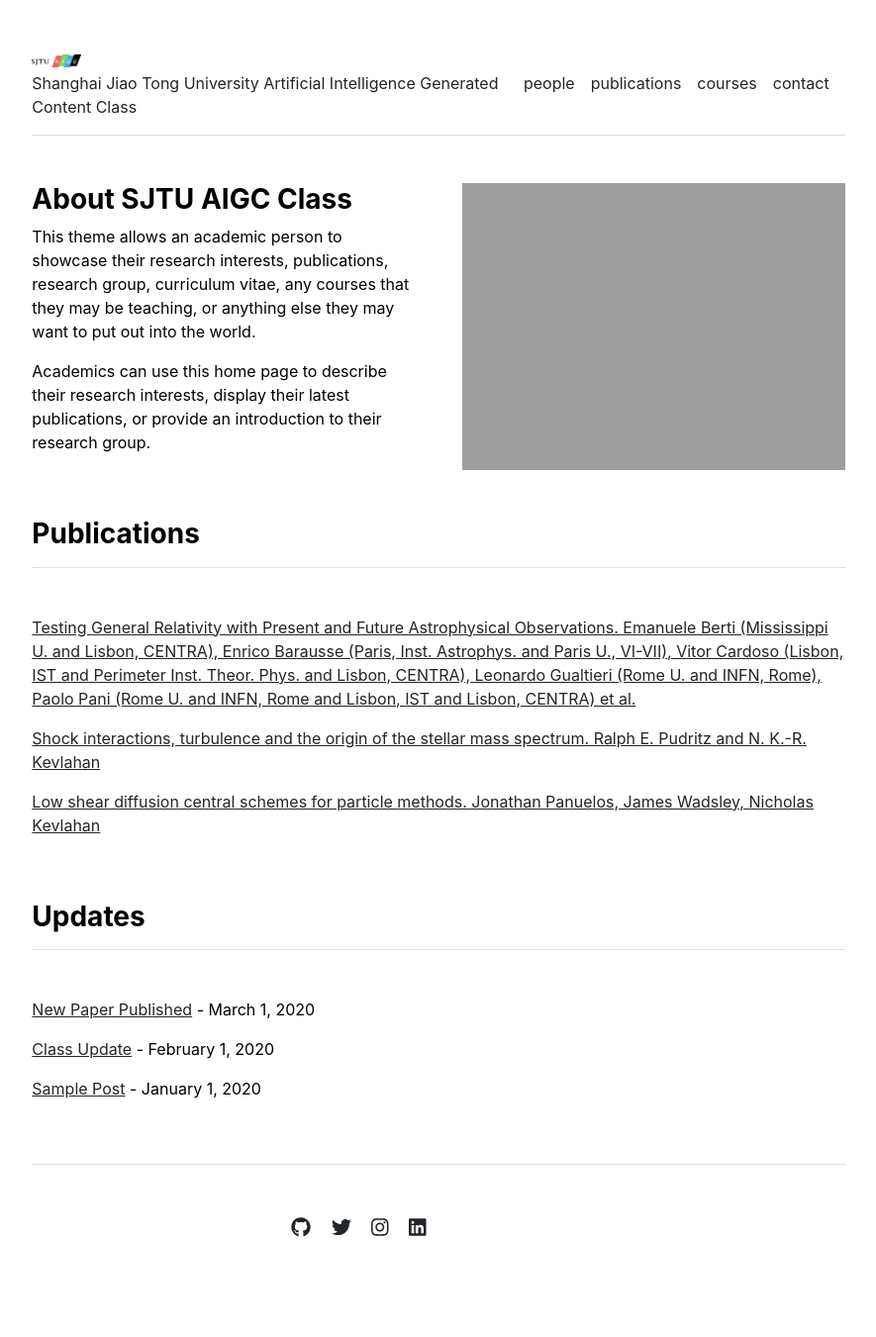
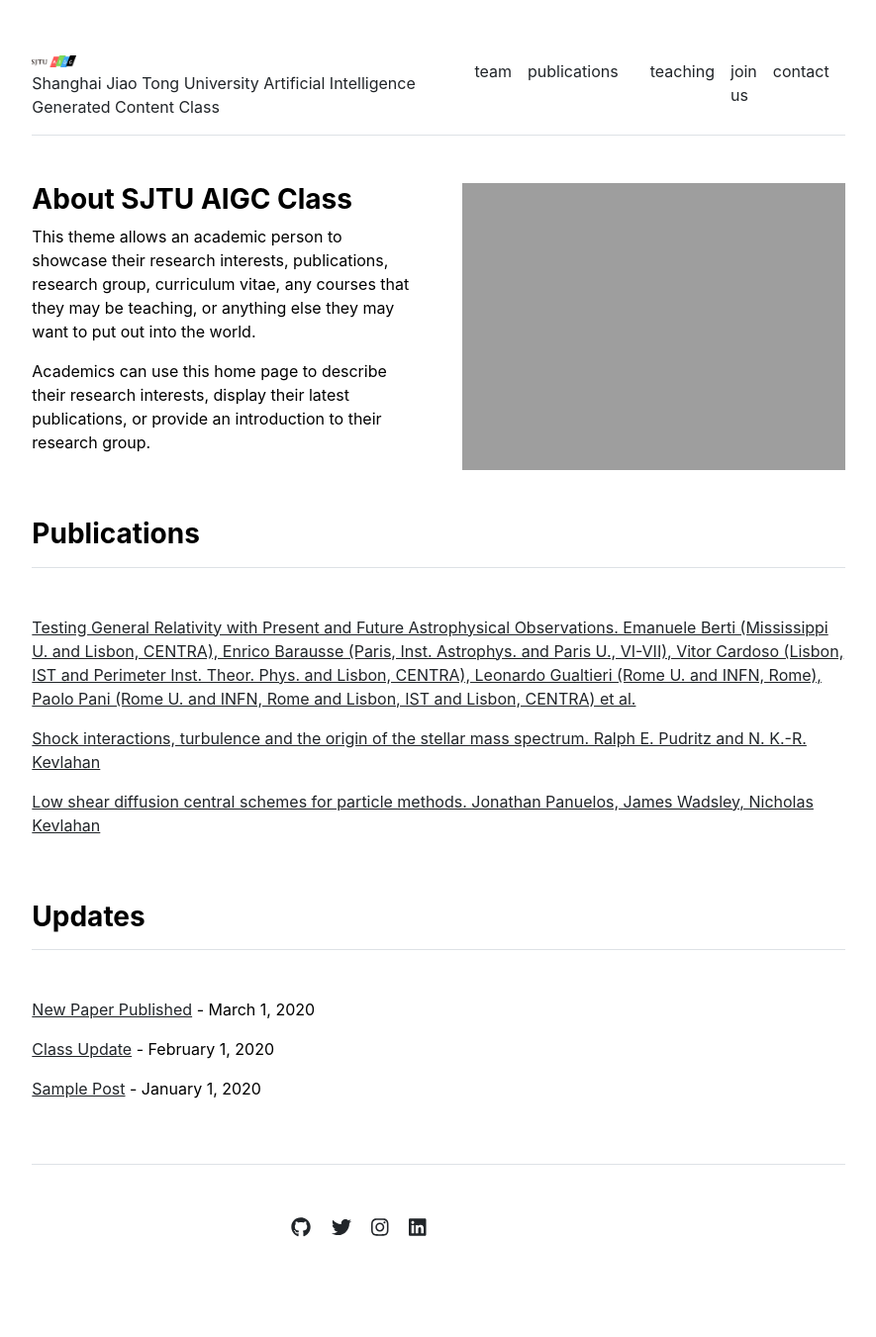
Before and after one commit to SJTU-AIGC/SJTU-AIGC.github.io, a Jekyll site: the page built from index.md, in a window 1280 px wide. Shown: the whole page at 99% size, without its empty margins (197-1082 px from the left). Built offline with Jekyll 4.4.1, drawn with Linux system fonts in a browser that asks for light colours.

Commit message:
Update settings.yml

```diff
--- a/_data/settings.yml
+++ b/_data/settings.yml
@@ -1,8 +1,10 @@
 menu:
-- {name: 'people', url: '/people'}
+- {name: 'team', url: '/team'}
 - {name: 'publications', url: '/publications'}
-- {name: 'courses', url: '/courses'}
+- - {name: 'awards', url: '/awards'}
+- {name: 'teaching', url: '/teaching'}
 # - {name: 'cv', url: '/cv'}
+- {name: 'join us', url: '/joinus'}
 - {name: 'contact', url: '/contact'}
 
 people:
```
